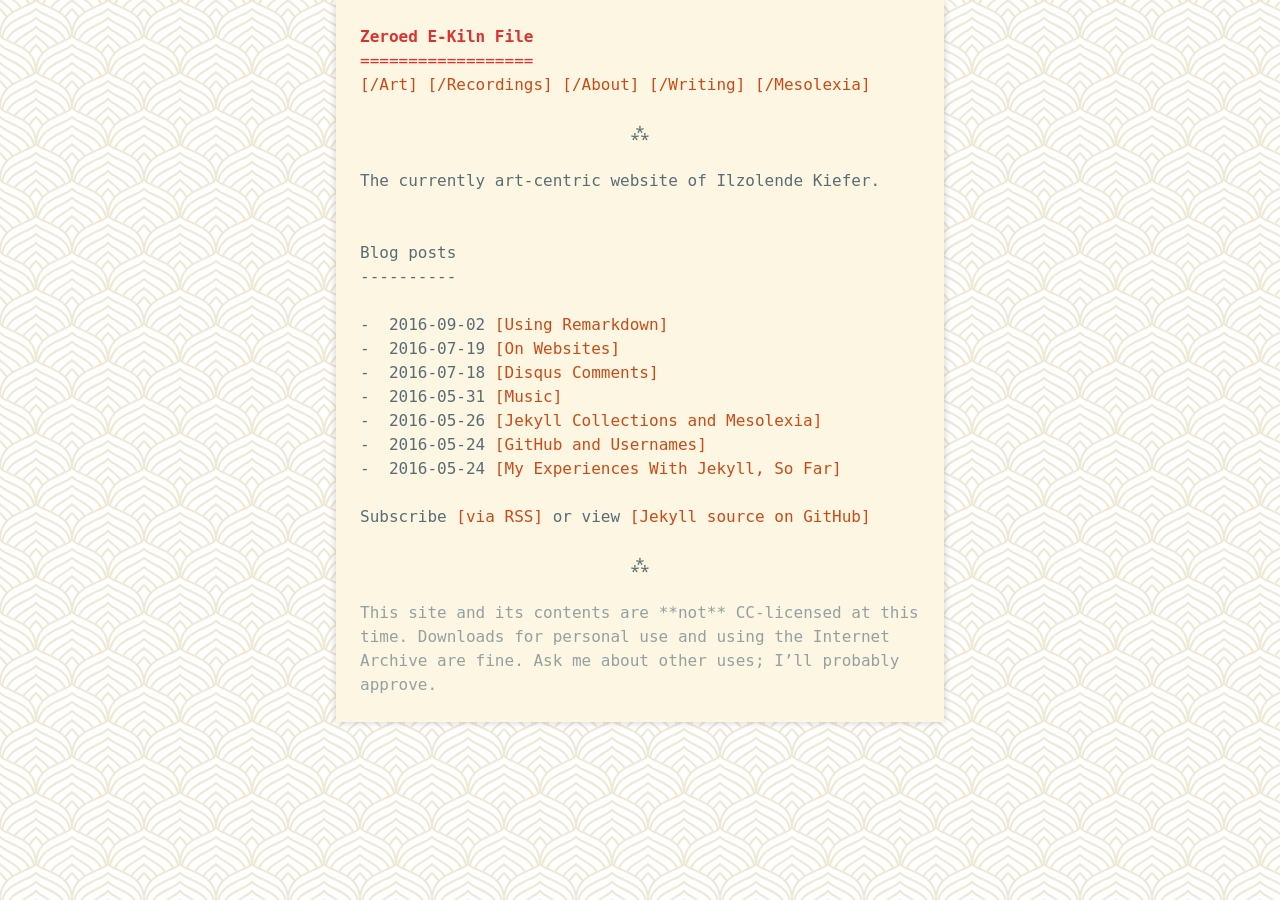
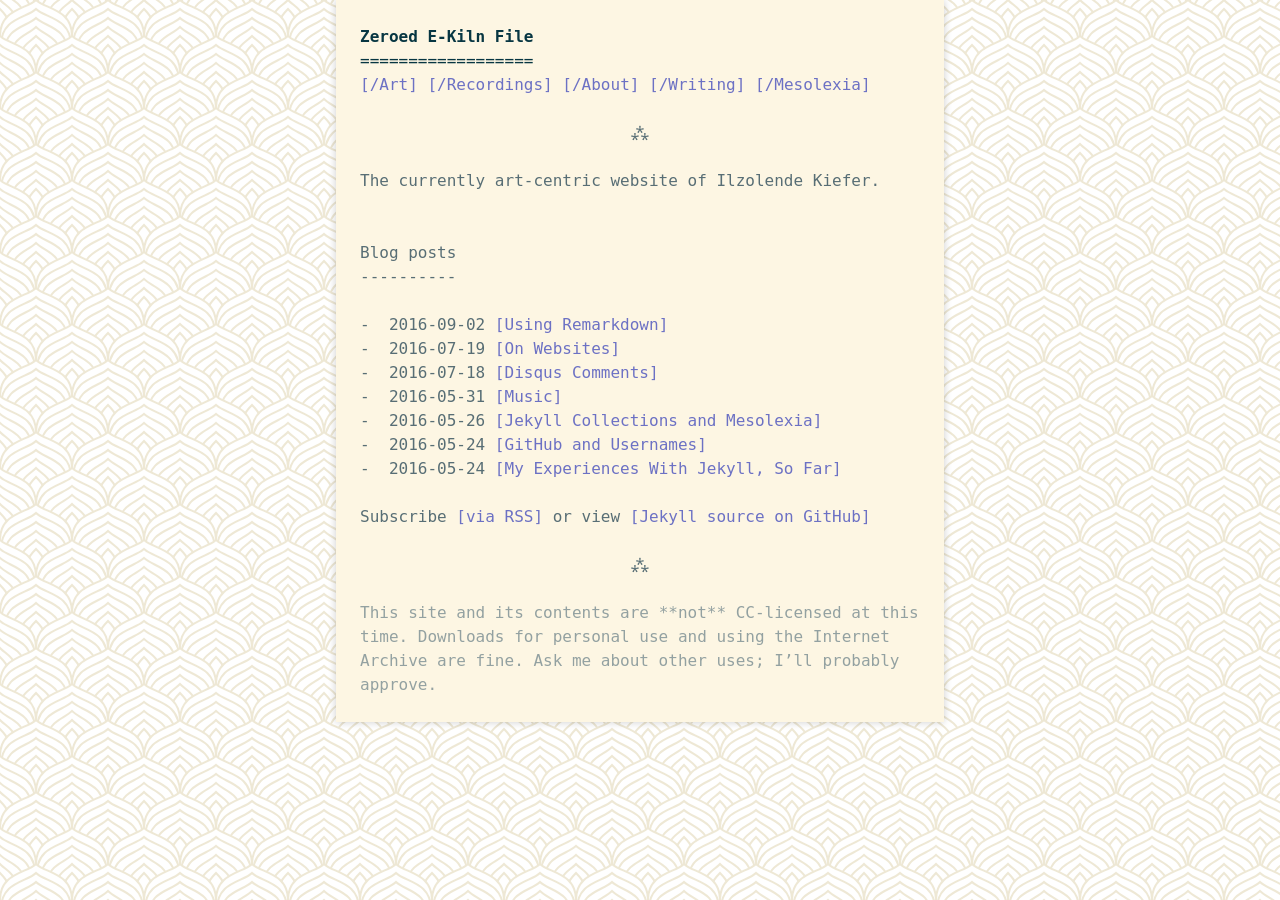
Before and after one commit to ilzolende/ilzolende.github.io, a Jekyll site: the page built from index.html, in a window 1280 px wide. Built offline with Jekyll 4.4.1, drawn with Linux system fonts in a browser that asks for light colours.

Commit message:
attempting to improve accessibility

```diff
--- a/_sass/color-schemes/_solarized-light.scss
+++ b/_sass/color-schemes/_solarized-light.scss
@@ -23,9 +23,9 @@ $is-dark-background: false;
 
 $secondary-text-color:  $base1;
 $dividing-line-color: darken($base2, 5%); //lowest contrast
-$link-color: $orange; //unclicked link
+$link-color: $violet; //unclicked link
 $link-visited-color: $magenta; //clicked link
-$main-title-color: $red; //title
+$main-title-color: $base02; //title
 $site-background: url('/assets/images/onions2.svg');
 pre, code {
   border-color: darken($base2, 15%) !important;
```
